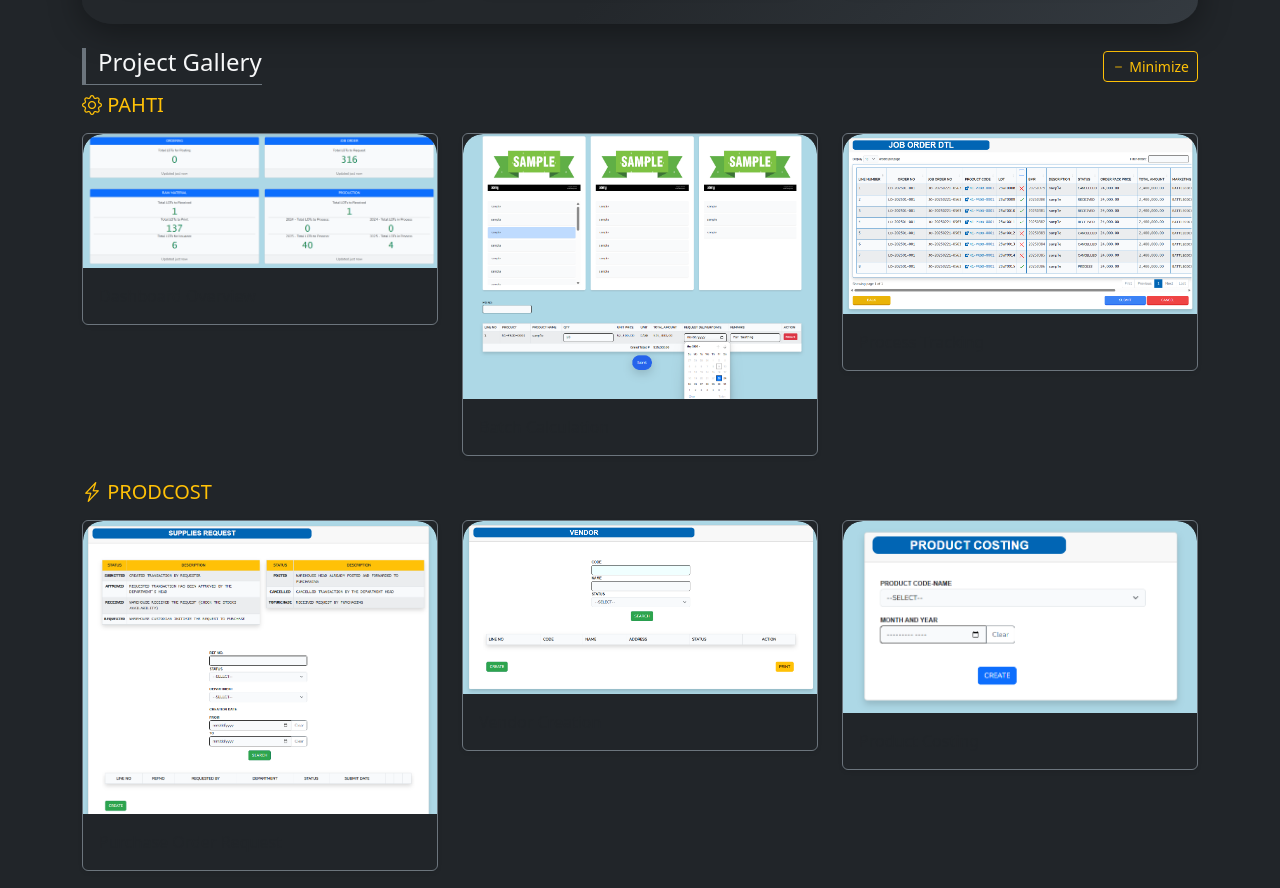
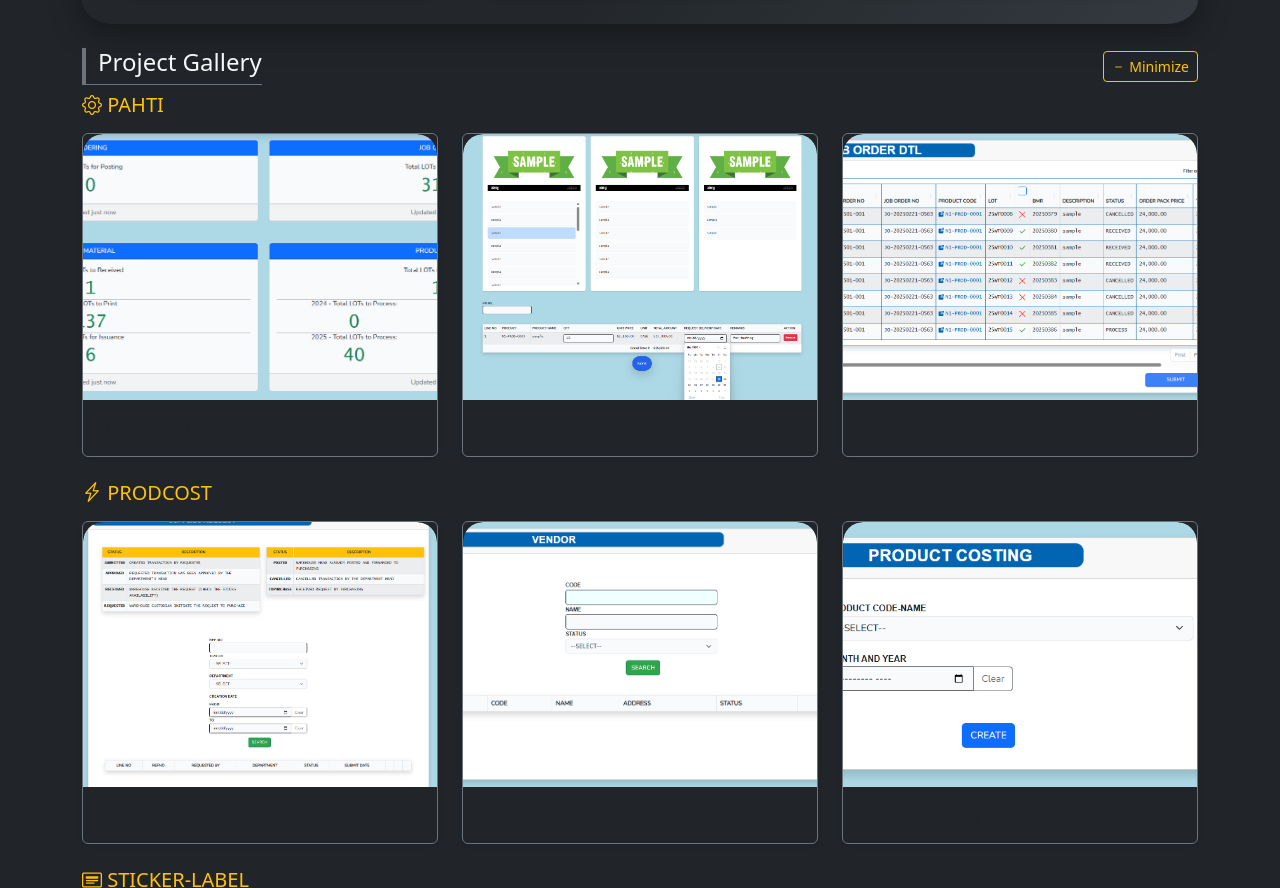
Before and after one commit to franzjps/fjps-portpolio, a plain HTML site: page index.html in a window 1280 px wide. Shown: the part 700-1588 px from the top of the page. Drawn offline with nearby package versions, Linux system fonts and the light colour scheme.

Commit message:
Same size for the images

```diff
--- a/styles.css
+++ b/styles.css
@@ -106,8 +106,18 @@ footer {
     position: relative;
     overflow: hidden;
     border-radius: 1.25rem 1.25rem 0 0;
+    width: 100%;
+    aspect-ratio: 4/3; /* Fixed aspect ratio for all gallery images */
+    display: flex;
+    align-items: center;
+    justify-content: center;
+    background: #222;
 }
 .gallery-img {
+    width: 100%;
+    height: 100%;
+    object-fit: cover;
+    object-position: center;
     border-radius: 1.25rem 1.25rem 0 0;
     transition: transform 0.3s cubic-bezier(.4,0,.2,1);
 }
```
